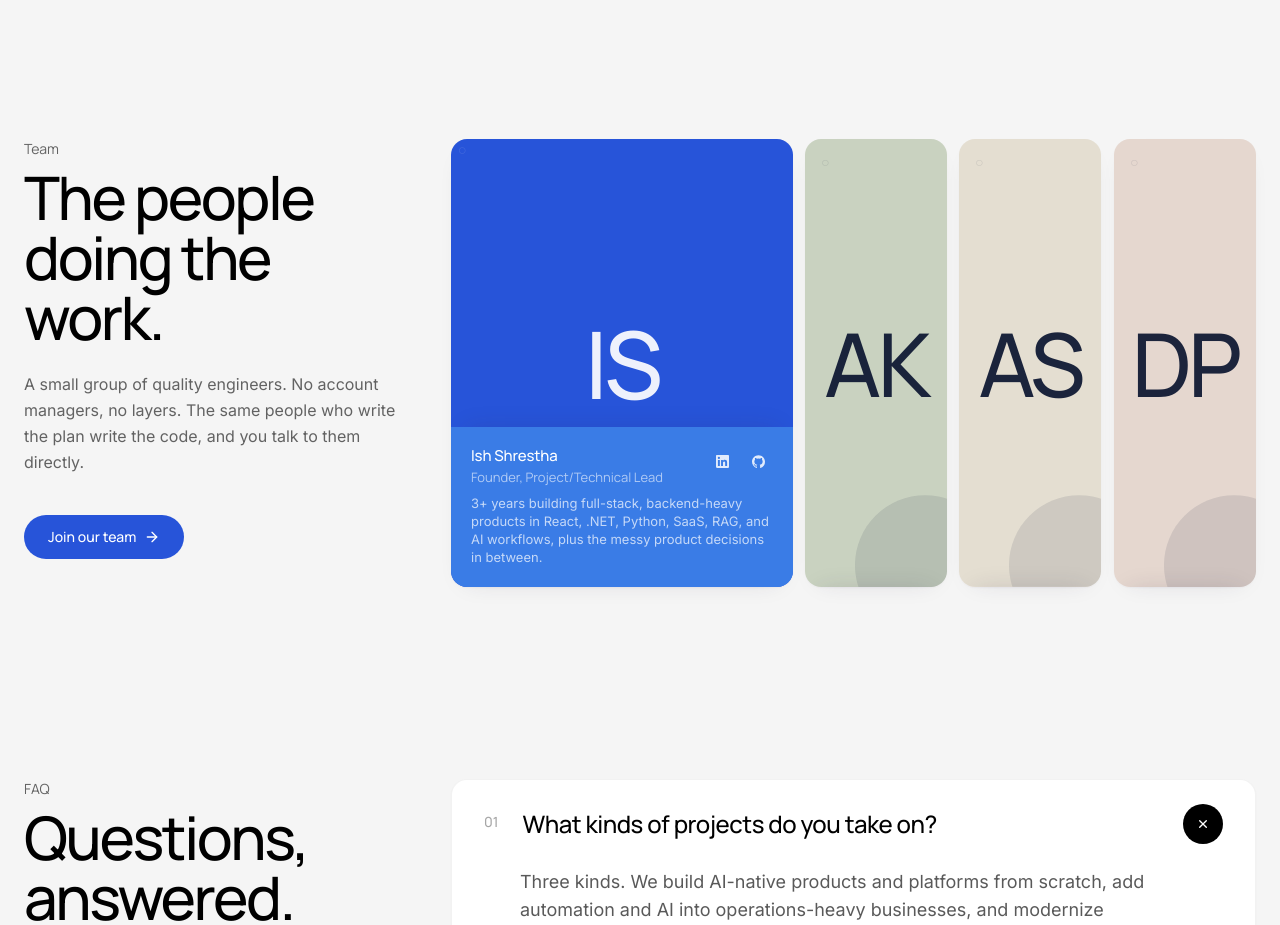
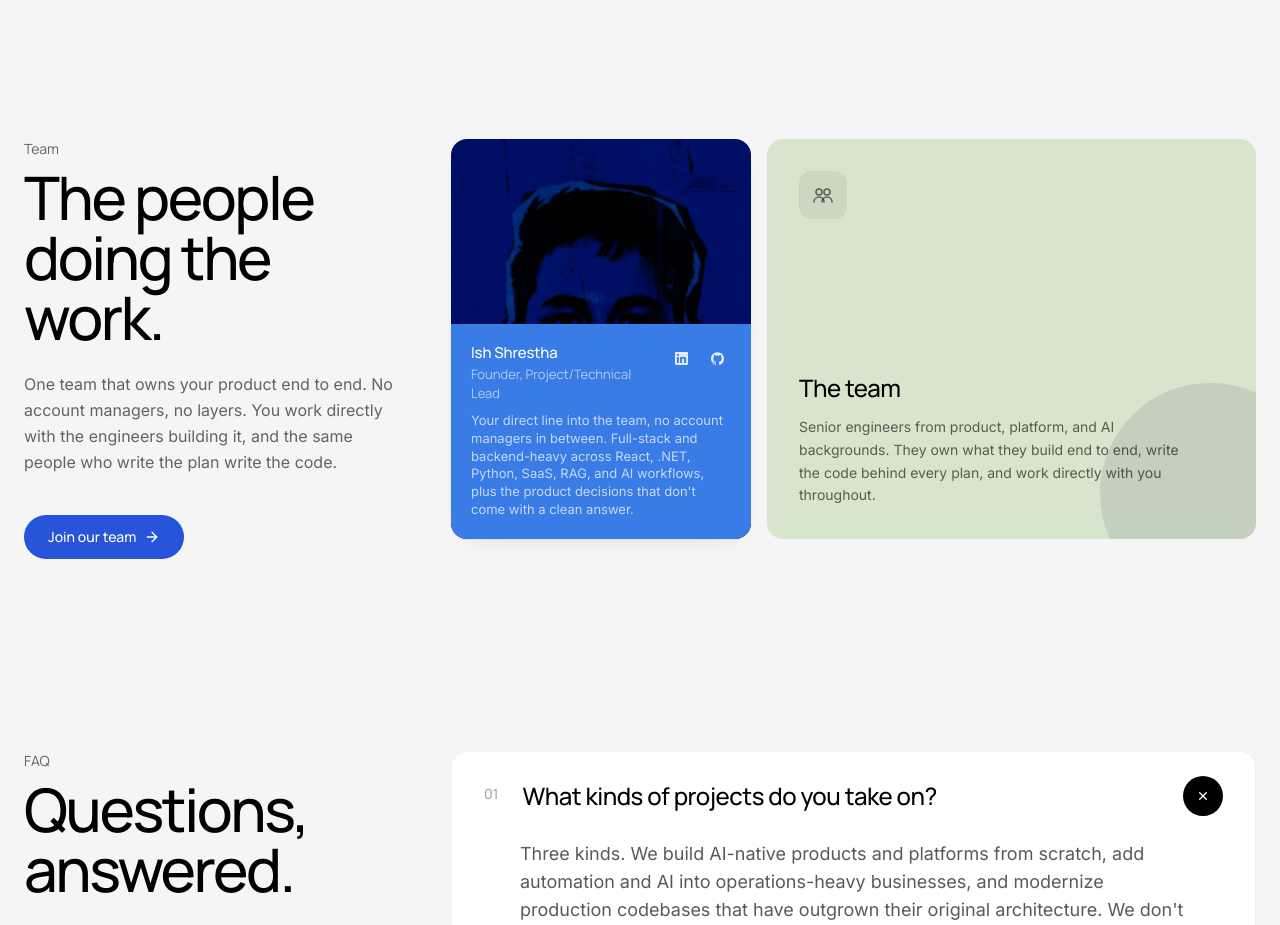
Before and after one commit to Vecminds/vecminds, a Next.js app: page / in a window 1280 px wide. Shown: the part 4320-5245 px from the top of the page. Built offline with nearby package versions, Linux system fonts and the light colour scheme.

Commit message:
feat: update TeamSection component with founder details and improve layout for better presentation

```diff
--- a/components/TeamSection.tsx
+++ b/components/TeamSection.tsx
@@ -1,27 +1,16 @@
+import Image from "next/image";
 import { ArrowRight } from "./icons";
 
 const TEAM_PALETTE = [
-
   {
     bg: "#2754D9",
     infoBg: "#3A7CE6",
     text: "#FFFFFF",
     accent: "rgba(255,255,255,0.12)",
-  },{
+  },
+  {
     bg: "#C9D2C0",
     infoBg: "#D7E5CD",
-    text: "#0B1530",
-    accent: "rgba(11,21,48,0.10)",
-  },
-  {
-    bg: "#E4DED1",
-    infoBg: "#EDE7DA",
-    text: "#0B1530",
-    accent: "rgba(11,21,48,0.10)",
-  },
-  {
-    bg: "#E5D7CF",
-    infoBg: "#EFE3DC",
     text: "#0B1530",
     accent: "rgba(11,21,48,0.10)",
   },
@@ -40,20 +29,33 @@ function initials(name: string) {
 function MemberPortrait({
   name,
   paletteIndex,
-  fill,
+  photo,
 }: {
   name: string;
   paletteIndex: number;
-  fill?: boolean;
+  photo?: string;
 }) {
   const p = TEAM_PALETTE[paletteIndex % TEAM_PALETTE.length];
-  const wrapStyle = fill
-    ? { backgroundColor: p.bg, position: "absolute" as const, inset: 0 }
-    : { backgroundColor: p.bg, aspectRatio: "4 / 5" };
+
+  if (photo) {
+    return (
+      <div className="absolute inset-0 overflow-hidden">
+        <Image
+          src={photo}
+          alt={name}
+          fill
+          className="object-cover"
+          sizes="(min-width: 1024px) 300px, 50vw"
+          priority
+        />
+      </div>
+    );
+  }
+
   return (
     <div
-      className={`${fill ? "" : "relative w-full"} overflow-hidden`}
-      style={wrapStyle}
+      className="absolute inset-0 overflow-hidden"
+      style={{ backgroundColor: p.bg }}
     >
       <span
         aria-hidden="true"
@@ -82,68 +84,51 @@ function MemberPortrait({
   );
 }
 
-const team = [
-  {
+function TeamGlyph({ className = "w-6 h-6" }: { className?: string }) {
+  return (
+    <svg
+      aria-hidden="true"
+      className={className}
+      viewBox="0 0 24 24"
+      fill="none"
+      stroke="currentColor"
+      strokeWidth="1.6"
+      strokeLinecap="round"
+      strokeLinejoin="round"
+    >
+      <circle cx="8" cy="9" r="3" />
+      <circle cx="16" cy="9" r="3" />
+      <path d="M3 19c0-2.8 2.2-5 5-5s5 2.2 5 5" />
+      <path d="M11 19c0-2.8 2.2-5 5-5s5 2.2 5 5" />
+    </svg>
+  );
+}
+
+const founder = {
   name: "Ish Shrestha",
   role: "Founder, Project/Technical Lead",
+  photo: "/team/ish-vec.png",
   specialty:
-      "3+ years building full-stack, backend-heavy products in React, .NET, Python, SaaS, RAG, and AI workflows, plus the messy product decisions in between.",
-    x: null,
+    "Your direct line into the team, no account managers in between. Full-stack and backend-heavy across React, .NET, Python, SaaS, RAG, and AI workflows, plus the product decisions that don't come with a clean answer.",
   linkedin: "https://linkedin.com/company/vecminds",
   github: "https://github.com/vecminds",
-    website: null,
-  },
-  {
-    name: "Anish Koju",
-    role: "AI Engineer",
-    specialty:
-      "Builds LLM pipelines, RAG systems, and AI agents in Python and LangChain that quietly do real work in the background.",
-    x: null,
-    linkedin: null,
-    github: null,
-    website: null,
-  },
-  {
-    name: "Akash Shakya",
-    role: "Full-Stack Software Engineer",
-    specialty:
-      "Ships web and mobile apps in React, Next.js, and TypeScript. Cares more about clean state machines than chasing frameworks.",
-    x: null,
-    linkedin: null,
-    github: null,
-    website: null,
-  },
-  {
-    name: "Diran Pradhan",
-    role: "Software Engineer",
-    specialty:
-      "Builds APIs, integrations, and the backend infrastructure that keeps production calm, mostly in Node.js and .NET.",
-    x: null,
-    linkedin: null,
-    github: null,
-    website: null,
-  },
-];
+};
+
+const collective = {
+  heading: "The team",
+  body: "Senior engineers from product, platform, and AI backgrounds. They own what they build end to end, write the code behind every plan, and work directly with you throughout.",
+};
 
 const teamSchema = {
   "@context": "https://schema.org",
-  "@type": "ItemList",
-  name: "Vecminds Technologies Team",
-  itemListElement: team.map((member, i) => ({
-    "@type": "ListItem",
-    position: i + 1,
-    item: {
   "@type": "Person",
-      name: member.name,
-      jobTitle: member.role,
-      description: member.specialty,
+  name: founder.name,
+  jobTitle: founder.role,
+  description: founder.specialty,
   worksFor: {
     "@id": "https://www.vecminds.com/#team",
   },
-      ...(member.linkedin ? { sameAs: [member.linkedin] } : {}),
-      ...(member.github ? { sameAs: [member.github] } : {}),
-    },
-  })),
+  sameAs: [founder.linkedin, founder.github],
 };
 
 export default function TeamSection() {
@@ -167,9 +152,10 @@ export default function TeamSection() {
               doing the work.
             </h2>
             <p className="text-black/60 text-base leading-relaxed mt-6 max-w-sm font-inter">
-              A small group of quality engineers. No account managers, no
-              layers. The same people who write the plan write the code, and
-              you talk to them directly.
+              One team that owns your product end to end. No account
+              managers, no layers. You work directly with the engineers
+              building it, and the same people who write the plan write the
+              code.
             </p>
             <a
               href="https://vecminds.notion.site/Careers-Vecminds-Technologies-36c43b2206fe806e8ce0c2c07325c591"
@@ -183,65 +169,43 @@ export default function TeamSection() {
             </a>
           </div>
 
-          <div className="team-cards-wrap lg:col-span-8 grid grid-cols-1 sm:grid-cols-2 md:grid-cols-3 gap-3 lg:flex lg:gap-3">
-            {team.map((m, idx) => {
-              const p = TEAM_PALETTE[idx % TEAM_PALETTE.length];
-              const dark = p.text === "#FFFFFF";
-              return (
+          <div className="lg:col-span-8 grid grid-cols-1 sm:grid-cols-2 lg:grid-cols-[300px_1fr] gap-4 items-stretch">
+            {/* Founder */}
             <article
-                  key={m.name}
               tabIndex={0}
-                  className={`team-card relative overflow-hidden rounded-2xl lg:flex-1 lg:min-w-0 ${idx === 0 ? "is-active" : ""}`}
-                  style={{ height: "clamp(420px, 56vh, 560px)" }}
+              className="team-card is-active relative overflow-hidden rounded-2xl mx-auto w-full max-w-[300px] sm:max-w-none lg:max-w-none"
+              style={{ height: "clamp(380px, 50vh, 480px)" }}
             >
               <div className="team-portrait absolute inset-0">
-                    <MemberPortrait name={m.name} paletteIndex={idx} fill />
+                <MemberPortrait
+                  name={founder.name}
+                  paletteIndex={0}
+                  photo={founder.photo}
+                />
               </div>
               <div
                 className="team-info absolute inset-x-0 bottom-0 p-5"
-                    style={{ backgroundColor: p.infoBg }}
+                style={{ backgroundColor: TEAM_PALETTE[0].infoBg }}
               >
                 <div className="flex items-start justify-between gap-3 mb-2">
                   <div className="min-w-0">
                     <h3
-                          className={`text-[15px] font-medium leading-tight ${dark ? "text-white" : "text-black"}`}
+                      className="text-[15px] font-medium leading-tight text-white"
                       style={{ letterSpacing: "-0.01em" }}
                     >
-                          {m.name}
+                      {founder.name}
                     </h3>
-                        <p
-                          className={`text-[13px] mt-0.5 ${dark ? "text-white/60" : "text-black/55"}`}
-                        >
-                          {m.role}
+                    <p className="text-[13px] mt-0.5 text-white/60">
+                      {founder.role}
                     </p>
                   </div>
                   <div className="flex items-center gap-2 shrink-0">
-                        {m.x && (
                     <a
-                            href={m.x}
-                            target="_blank"
-                            rel="noopener noreferrer"
-                            aria-label="X"
-                            className={`w-7 h-7 flex items-center justify-center rounded-full ${dark ? "text-white/85 hover:bg-white/10" : "text-black/80 hover:bg-black/[0.06]"}`}
-                          >
-                            <svg
-                              width="12"
-                              height="12"
-                              viewBox="0 0 24 24"
-                              fill="currentColor"
-                              aria-hidden="true"
-                            >
-                              <path d="M18.244 2H21.5l-7.5 8.57L23 22h-7.27l-5.69-7.43L3.7 22H.44l8.04-9.18L1 2h7.46l5.13 6.78L18.244 2Zm-1.27 18h1.86L7.13 4H5.16l11.814 16Z" />
-                            </svg>
-                          </a>
-                        )}
-                        {m.linkedin && (
-                          <a
-                            href={m.linkedin}
+                      href={founder.linkedin}
                       target="_blank"
                       rel="noopener noreferrer"
                       aria-label="LinkedIn"
-                            className={`w-7 h-7 flex items-center justify-center rounded-full ${dark ? "text-white/85 hover:bg-white/10" : "text-black/80 hover:bg-black/[0.06]"}`}
+                      className="w-7 h-7 flex items-center justify-center rounded-full text-white/85 hover:bg-white/10"
                     >
                       <svg
                         width="13"
@@ -253,14 +217,12 @@ export default function TeamSection() {
                         <path d="M20.45 20.45h-3.55v-5.57c0-1.33-.02-3.04-1.85-3.04-1.85 0-2.14 1.45-2.14 2.94v5.67H9.36V9h3.41v1.56h.05c.48-.9 1.64-1.85 3.38-1.85 3.62 0 4.29 2.38 4.29 5.47v6.27ZM5.34 7.43a2.06 2.06 0 1 1 0-4.12 2.06 2.06 0 0 1 0 4.12ZM7.12 20.45H3.56V9h3.56v11.45ZM22.22 0H1.77C.79 0 0 .77 0 1.72v20.56C0 23.23.79 24 1.77 24h20.45c.98 0 1.78-.77 1.78-1.72V1.72C24 .77 23.2 0 22.22 0Z" />
                       </svg>
                     </a>
-                        )}
-                        {m.github && (
                     <a
-                            href={m.github}
+                      href={founder.github}
                       target="_blank"
                       rel="noopener noreferrer"
                       aria-label="GitHub"
-                            className={`w-7 h-7 flex items-center justify-center rounded-full ${dark ? "text-white/85 hover:bg-white/10" : "text-black/80 hover:bg-black/[0.06]"}`}
+                      className="w-7 h-7 flex items-center justify-center rounded-full text-white/85 hover:bg-white/10"
                     >
                       <svg
                         width="13"
@@ -272,43 +234,46 @@ export default function TeamSection() {
                         <path d="M12 .5C5.37.5 0 5.87 0 12.5c0 5.3 3.44 9.8 8.21 11.39.6.11.82-.26.82-.58v-2.03c-3.34.73-4.04-1.61-4.04-1.61-.55-1.39-1.34-1.76-1.34-1.76-1.09-.75.08-.73.08-.73 1.2.08 1.84 1.24 1.84 1.24 1.07 1.83 2.81 1.3 3.5.99.11-.78.42-1.3.76-1.6-2.67-.3-5.47-1.33-5.47-5.93 0-1.31.47-2.38 1.24-3.22-.13-.3-.54-1.52.11-3.18 0 0 1.01-.32 3.3 1.23a11.5 11.5 0 0 1 6.01 0c2.29-1.55 3.3-1.23 3.3-1.23.65 1.66.24 2.88.12 3.18.77.84 1.23 1.91 1.23 3.22 0 4.61-2.81 5.62-5.49 5.92.43.37.81 1.1.81 2.22v3.29c0 .32.22.7.83.58A12 12 0 0 0 24 12.5C24 5.87 18.63.5 12 .5Z" />
                       </svg>
                     </a>
-                        )}
-                        {m.website && (
-                          <a
-                            href={m.website}
-                            target="_blank"
-                            rel="noopener noreferrer"
-                            aria-label="Personal website"
-                            className={`w-7 h-7 flex items-center justify-center rounded-full ${dark ? "text-white/85 hover:bg-white/10" : "text-black/80 hover:bg-black/[0.06]"}`}
-                          >
-                            <svg
-                              width="13"
-                              height="13"
-                              viewBox="0 0 24 24"
-                              fill="none"
-                              stroke="currentColor"
-                              strokeWidth="2"
-                              strokeLinecap="round"
-                              strokeLinejoin="round"
-                              aria-hidden="true"
-                            >
-                              <circle cx="12" cy="12" r="10" />
-                              <path d="M2 12h20" />
-                              <path d="M12 2a15.3 15.3 0 0 1 4 10 15.3 15.3 0 0 1-4 10 15.3 15.3 0 0 1-4-10 15.3 15.3 0 0 1 4-10Z" />
-                            </svg>
-                          </a>
-                        )}
                   </div>
                 </div>
-                    <p
-                      className={`text-[13px] leading-snug font-inter ${dark ? "text-white/70" : "text-black/65"}`}
-                    >
-                      {m.specialty}
+                <p className="text-[13px] leading-snug font-inter text-white/70">
+                  {founder.specialty}
                 </p>
               </div>
             </article>
-              );
-            })}
+
+            {/* The rest of the team, as a collective */}
+            <article
+              className="relative overflow-hidden rounded-2xl p-7 sm:p-8 flex flex-col justify-between"
+              style={{
+                backgroundColor: TEAM_PALETTE[1].infoBg,
+                minHeight: "clamp(380px, 50vh, 480px)",
+              }}
+            >
+              <span
+                aria-hidden="true"
+                className="absolute -bottom-16 -right-16 rounded-full"
+                style={{
+                  width: "220px",
+                  height: "220px",
+                  backgroundColor: TEAM_PALETTE[1].accent,
+                }}
+              />
+              <span className="relative z-10 w-12 h-12 rounded-xl bg-black/[0.06] text-black/55 flex items-center justify-center">
+                <TeamGlyph className="w-6 h-6" />
+              </span>
+              <div className="relative z-10">
+                <h3
+                  className="text-black text-2xl font-medium leading-snug mb-3"
+                  style={{ letterSpacing: "-0.02em" }}
+                >
+                  {collective.heading}
+                </h3>
+                <p className="text-black/60 text-sm leading-relaxed max-w-sm font-inter">
+                  {collective.body}
+                </p>
+              </div>
+            </article>
           </div>
         </div>
       </div>
```
Also changed, not shown: public/team/ish-vec.png (added). Lines whose indentation alone changed are shown as unchanged.
